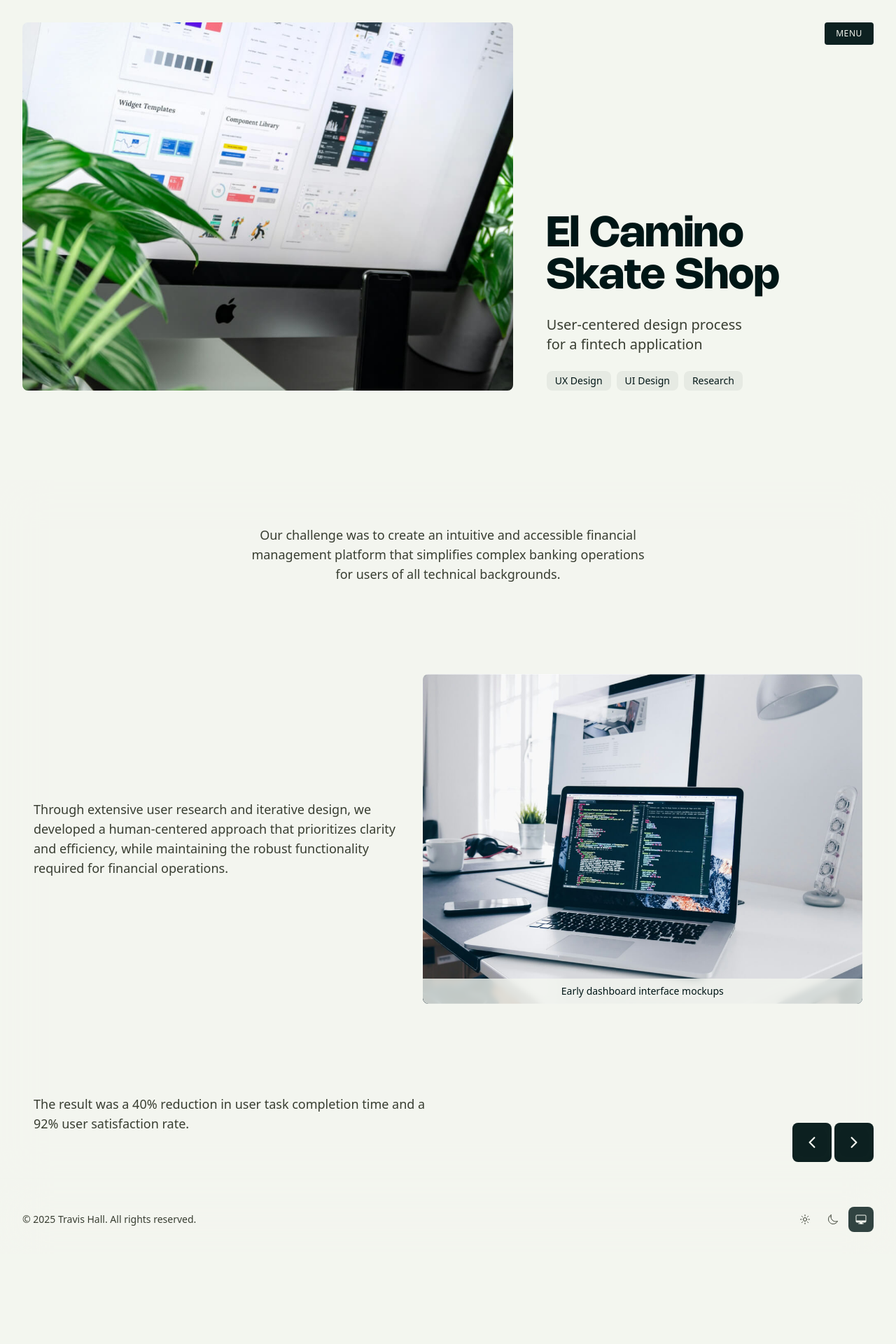
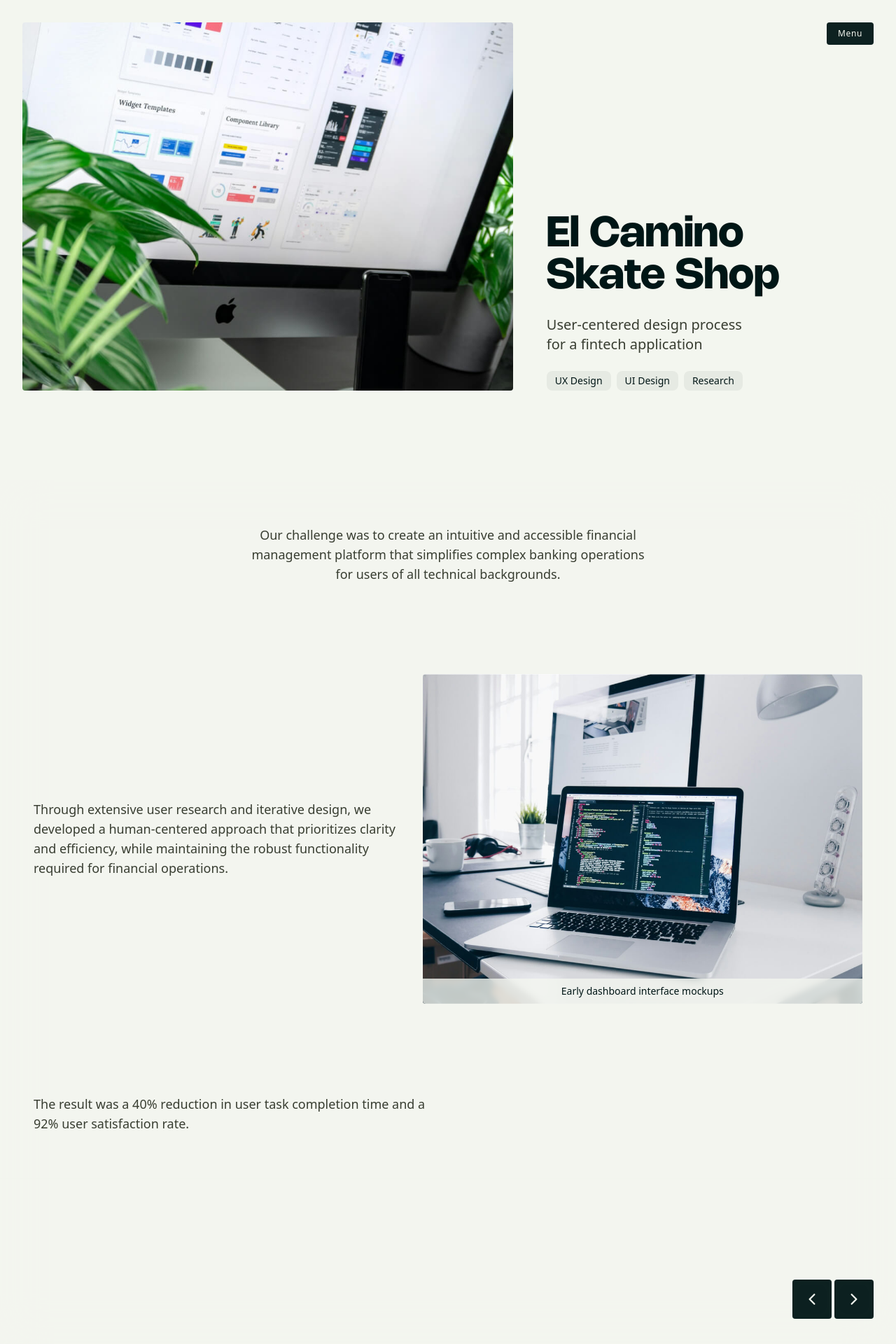
Before and after one commit to travhall/thd-portfolio, a Next.js app: page /work/1 in a window 1280 px wide. Shown: the top 1920 px of the page at 70% size. Before the commit the page ends 1792 px from the top, so only its background shows below. Built offline with nearby package versions, Linux system fonts and the light colour scheme.

Commit message:
refactor: Standardize border radii, relocate theme toggle, and apply various UI and styling refinements across components.

```diff
--- a/app/globals.css
+++ b/app/globals.css
@@ -262,7 +262,7 @@
 
   /* --- Cards --- */
   .card-case-study {
-    @apply relative rounded-2xl overflow-hidden backdrop-blur-sm;
+    @apply relative rounded-md overflow-hidden backdrop-blur-sm;
     border: 1px solid var(--card-border);
     background-color: var(--card-bg);
     transition: border-color var(--duration-base) var(--ease-expo);
@@ -270,6 +270,7 @@
 
   .card-case-study:hover {
     border-color: var(--card-border-hover);
+    @apply backdrop-blur-xl;
   }
 
   .card-badge {
--- a/app/layout.tsx
+++ b/app/layout.tsx
@@ -63,7 +63,7 @@ export default function RootLayout({
   children: React.ReactNode;
 }>) {
   return (
-    <html lang="en" suppressHydrationWarning className="scroll-smooth">
+    <html lang="en" suppressHydrationWarning className="scroll-smooth" data-scroll-behavior="smooth">
       <body
         className={cn(
           manropeSans.variable,
--- a/components/case-study/case-study-content.tsx
+++ b/components/case-study/case-study-content.tsx
@@ -73,7 +73,7 @@ export function CaseStudyContent({
             initial={{ opacity: 0, scale: shouldReduceMotion ? 1 : 0.95 }}
             animate={{ opacity: 1, scale: 1 }}
             transition={{ delay: shouldReduceMotion ? 0 : 0.3 }}
-            className="relative aspect-4/5 md:aspect-3/4 lg:aspect-4/3 rounded overflow-hidden row-start-1"
+            className="relative aspect-4/5 md:aspect-3/4 lg:aspect-4/3 rounded-sm overflow-hidden row-start-1"
           >
             <Image
               src={study.coverImage}
--- a/components/case-study/case-study-navigation.tsx
+++ b/components/case-study/case-study-navigation.tsx
@@ -22,7 +22,7 @@ const PreviewContent = ({ study }: PreviewProps) => {
       transition={{ duration: 0.2 }}
       className="case-preview-card absolute bottom-16 -right-32 w-full max-w-[20rem]"
     >
-      <div className="relative aspect-video max-w-[20rem] rounded overflow-hidden mb-4 z-40">
+      <div className="relative aspect-video max-w-[20rem] rounded-sm overflow-hidden mb-4 z-40">
         <Image
           src={study.coverImage}
           alt={study.title}
@@ -53,7 +53,7 @@ const NavButton = ({ study, direction, onHover }: NavButtonProps) => (
     onMouseEnter={() => onHover(study)}
     onMouseLeave={() => onHover(null)}
     aria-label={`${direction === "prev" ? "Previous" : "Next"} case study: ${study.title}`}
-    className="group relative flex flex-col p-4 rounded backdrop-blur text-2xl transition-colors"
+    className="group relative flex flex-col p-4 rounded-sm backdrop-blur text-2xl transition-colors"
     style={{
       backgroundColor: "var(--case-nav-bg)",
       color: "var(--case-nav-text)"
@@ -88,7 +88,7 @@ export function CaseStudyNavigation({ prevStudy, nextStudy }: NavigationProps) {
       initial={{ opacity: 0 }}
       animate={{ opacity: 1 }}
       transition={{ delay: 0.7 }}
-      className="p-4 xl:p-8 -mt-28 flex flex-row place-content-end gap-1"
+      className="p-4 xl:p-8 mt-28 flex flex-row place-content-end gap-1"
     >
       {isDesktop && (
         <div className="preview-container w-full relative">
--- a/components/case-study/sections/image-text-section.tsx
+++ b/components/case-study/sections/image-text-section.tsx
@@ -19,7 +19,7 @@ export function ImageTextBlock({ section }: { section: ImageTextSection }) {
           {/* Image */}
           <div
             className={cn(
-              "relative aspect-4/3 rounded overflow-hidden",
+              "relative aspect-4/3 rounded-sm overflow-hidden",
               section.imagePosition === "right" ? "md:order-2" : "md:order-1"
             )}
           >
@@ -27,6 +27,7 @@ export function ImageTextBlock({ section }: { section: ImageTextSection }) {
               src={section.image.url}
               alt={section.image.alt}
               fill
+              sizes="(max-width: 768px) 100vw, 50vw"
               className="object-cover"
             />
             {section.image.caption && (
--- a/components/layout/hero.tsx
+++ b/components/layout/hero.tsx
@@ -84,7 +84,7 @@ export function Hero() {
         className="sticky top-2 z-0 aspect-3/4 md:aspect-video sm:w-[96vw] md:w-[84vw] lg:w-[72vw] xl:w-[64vw] flex items-end m-4"
       >
         {/* Background Image Container — decorative, no semantic content */}
-        <div className="absolute inset-0 z-0 rounded border-2 border-border overflow-hidden" role="presentation">
+        <div className="absolute inset-0 z-0 rounded-md border-2 border-border overflow-hidden" role="presentation">
           {mounted && (
             <Image
               src={
--- a/components/layout/site-footer.tsx
+++ b/components/layout/site-footer.tsx
@@ -2,7 +2,7 @@
 "use client";
 
 import { motion } from "framer-motion";
-import { ModeToggle } from "./theme-toggle";
+// import { ModeToggle } from "./theme-toggle";
 
 export function Footer() {
   return (
@@ -14,7 +14,7 @@ export function Footer() {
     >
       <div className="text-sm text-muted-foreground flex gap-2 items-center justify-between">
         &copy; {new Date().getFullYear()} Travis Hall. All rights reserved.
-        <ModeToggle />
+        {/* <ModeToggle /> */}
       </div>
     </motion.footer>
   );
--- a/components/layout/site-nav.tsx
+++ b/components/layout/site-nav.tsx
@@ -2,6 +2,7 @@
 
 import { useState } from "react";
 import Link from "next/link";
+import { ModeToggle } from "./theme-toggle";
 import { motion, AnimatePresence, Variants } from "framer-motion";
 import { getAllCaseStudies } from "@/data/case-studies";
 import { usePathname } from "next/navigation";
@@ -13,7 +14,8 @@ export function SiteNav() {
   const [studies, setStudies] = useState<Array<{ id: string; title: string }>>(
     []
   );
-  const pathname = usePathname();
+  const rawPathname = usePathname();
+  const pathname = rawPathname.replace(/\/$/, "") || "/";
 
   // Load case studies when menu opens
   const loadStudies = async () => {
@@ -122,7 +124,7 @@ export function SiteNav() {
           onClick={() => setIsOpen(false)}
           className={cn(
             "block py-1 px-2 rounded-sm text-background hover:text-foreground relative z-10 transition-colors duration-200",
-            isActive ? "font-bold underline decoration-2 underline-offset-4" : ""
+            isActive ? "font-bold underline decoration underline-offset-4" : ""
           )}
         >
           {children}
@@ -133,7 +135,7 @@ export function SiteNav() {
             scale: isHovered ? 1 : 0.8,
             opacity: isHovered ? 1 : 0,
           }}
-          className="absolute inset-0 bg-background rounded-sm"
+          className="absolute inset-0 bg-background rounded-xs"
           style={{ originX: 0 }}
           transition={{ duration: 0.2 }}
         />
@@ -158,7 +160,7 @@ export function SiteNav() {
               initial="initial"
               animate="animate"
               exit="exit"
-              className="block text-xs font-medium uppercase tracking-wider"
+              className="block text-xs font-medium tracking-wider"
             >
               {isOpen ? "Close" : "Menu"}
             </motion.span>
@@ -230,6 +232,13 @@ export function SiteNav() {
                   </motion.div>
                 </div>
               </div>
+              <div className="pt-4 border-t border-background/10">
+                <div className="overflow-hidden">
+                  <motion.div variants={itemVariants}>
+                    <ModeToggle />
+                  </motion.div>
+                </div>
+              </div>
             </motion.div>
           </motion.nav>
         )}
--- a/components/layout/theme-toggle.tsx
+++ b/components/layout/theme-toggle.tsx
@@ -25,7 +25,7 @@ export function ModeToggle() {
     }
   };
 
-  if (!mounted) return null;
+  if (!mounted) return <div className="h-9" />;
 
   return (
     <ToggleGroup
--- a/components/sections/work-list.tsx
+++ b/components/sections/work-list.tsx
@@ -46,7 +46,7 @@ export function WorkList({ studies }: { studies: CaseStudy[] }) {
                 <Link
                   href={`/work/${study.id}`}
                   aria-label={`View case study: ${study.title}`}
-                  className="block h-full"
+                  className="relative block h-full"
                 >
                   <Image
                     src={study.coverImage}
--- a/components/ui/card.tsx
+++ b/components/ui/card.tsx
@@ -9,7 +9,7 @@ const Card = React.forwardRef<
   <div
     ref={ref}
     className={cn(
-      "rounded border bg-card text-card-foreground shadow",
+      "inset-0 z-0 rounded border-2 border-border overflow-hidden bg-card text-card-foreground shadow",
       className
     )}
     {...props}
--- a/components/ui/toggle.tsx
+++ b/components/ui/toggle.tsx
@@ -7,7 +7,7 @@ import { cva, type VariantProps } from "class-variance-authority";
 import { cn } from "@/lib/utils";
 
 const toggleVariants = cva(
-  "inline-flex items-center justify-center gap-2 rounded text-sm font-medium transition-colors hover:bg-muted hover:text-muted-foreground focus-visible:outline-none focus-visible:ring-1 focus-visible:ring-ring disabled:pointer-events-none disabled:opacity-50 data-[state=on]:bg-foreground/80 data-[state=on]:text-background [&_svg]:pointer-events-none [&_svg]:size-4 [&_svg]:shrink-0",
+  "inline-flex items-center justify-center gap-2 rounded-sm text-sm font-medium transition-colors hover:bg-muted hover:text-muted-foreground focus-visible:outline-none focus-visible:ring-1 focus-visible:ring-ring disabled:pointer-events-none disabled:opacity-50 data-[state=on]:bg-foreground/80 data-[state=on]:text-background [&_svg]:pointer-events-none [&_svg]:size-4 [&_svg]:shrink-0",
   {
     variants: {
       variant: {
```
